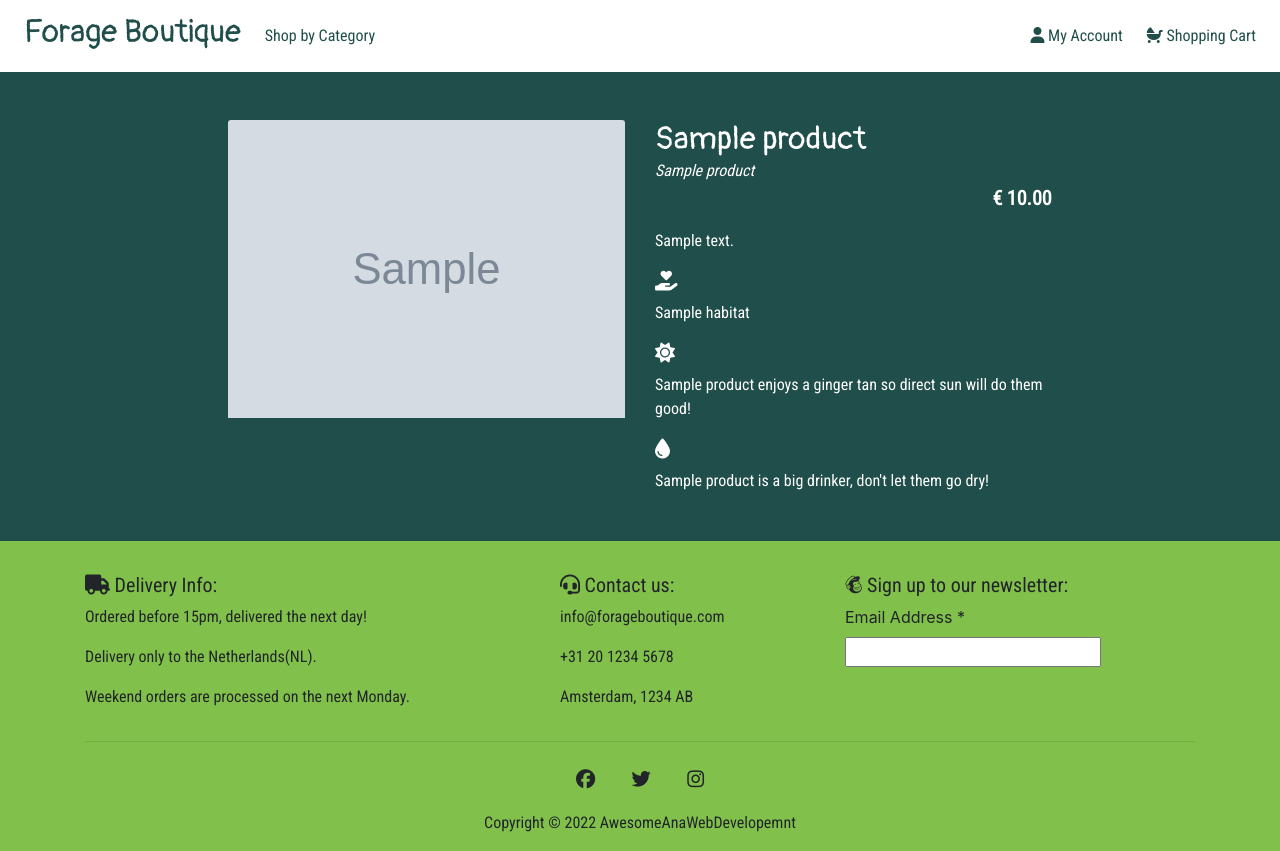
After one commit to anabramos/forageboutique, a Django app: page /products/1 in a window 1280 px wide. The commit adds this page. Run offline with Django 3.2, Linux system fonts and the light colour scheme; tables that the repository leaves empty hold one stand-in row (values such as "Sample post"); grey boxes marked "Sample" are stand-in pictures; some libraries are stand-ins or nearby versions.

Commit message:
Create product details view and templates

```diff
--- /dev/null
+++ b/products/templates/products/product_detail.html
@@ -0,0 +1,58 @@
+{% extends "base.html" %}
+{% load static %}
+
+{% block page_header %}
+    <div class="container header-container">
+        <div class="row">
+            <div class="col"></div>
+        </div>
+    </div>
+{% endblock %}
+
+{% block content %}
+    <div class="container-fluid bg-dark-green">
+        <div class="row">
+            <div class="col-12 col-md-6 col-lg-4 offset-lg-2">
+                <div class="image-container my-5">
+                    {% if product.image %}
+                        <a href="{{ product.image.url }}" target="_blank">
+                            <img class="card-img-top img-fluid" src="{{ product.image.url }}" alt="{{ product.name }}">
+                        </a>
+                        {% else %}
+                        <a href="">
+                            <img class="card-img-top img-fluid" src="{{ MEDIA_URL }}noimage.png" alt="{{ product.name }}">
+                        </a>
+                    {% endif %}
+                </div>
+            </div>
+            <div class="col-12 col-md-6 col-lg-4">
+                <div class="product-details-container mb-5 mt-md-5">
+                    <h2 class="mb-0">{{ product.friendly_name }}</h2>
+                    <p class="mb-0"><i>{{ product.name }}</i></p>
+                    <p class="lead mb-0 text-right font-weight-bold">€ {{ product.price }}</p>
+                    <p class="mt-3 text-justify">{{ product.description }}</p>
+
+                    <h5 class="mt-3"><i class="fas fa-solid fa-hand-holding-heart"></i></h5>
+                    <p>{{ product.habitat.friendly_name }}</p>
+
+                    {% if product.habitat.light_need == '++' %}
+                        <h5 class="mt-3"><i class="fas fa-solid fa-sun"></i></h5>
+                        <p>{{ product.friendly_name }} enjoys a ginger tan so direct sun will do them good!</p>
+                    {% else %}
+                        <h5 class="mt-3"><i class="fas fa-solid fa-cloud-sun"></i></h5>
+                        <p>{{ product.friendly_name }} is European, so watch out for the sunburn.</p>
+                    {% endif %}
+
+                    {% if product.habitat.water_need == '++' %}
+                        <h5 class="mt-3"><i class="fas fa-tint"></i></h5>
+                        <p>{{ product.friendly_name }} is a big drinker, don't let them go dry!</p>
+                    {% else %}
+                        <h5 class="mt-3"><i class="fas fa-tint-slash"></i></h5>
+                        <p>{{ product.friendly_name }} identifies as a Teetotaler so no excessive drinking.</p>
+                    {% endif %}
+
+                </div>
+            </div>
+        </div>
+    </div>
+{% endblock %}
--- a/products/templates/products/products.html
+++ b/products/templates/products/products.html
@@ -25,11 +25,11 @@
                         <div class="col-sm-6 col-md-6 col-lg-4 col-xl-3">
                             <div class="card h-100 border-0 text-dark-green">
                                 {% if product.image %}
-                                <a href="">
+                                <a href="{% url 'product_detail' product.id %}">
                                     <img class="card-img-top img-fluid" src="{{ product.image.url }}" alt="{{ product.name }}">
                                 </a>
                                 {% else %}
-                                <a href="">
+                                <a href="{% url 'product_detail' product.id %}">
                                     <img class="card-img-top img-fluid" src="{{ MEDIA_URL }}noimage.png" alt="{{ product.name }}">
                                 </a>
                                 {% endif %}
--- a/products/urls.py
+++ b/products/urls.py
@@ -2,5 +2,6 @@ from django.urls import path
 from . import views
 
 urlpatterns = [
-    path('', views.all_products, name='products')
+    path('', views.all_products, name='products'),
+    path('<product_id>', views.product_detail, name='product_detail'),
 ]
--- a/products/views.py
+++ b/products/views.py
@@ -1,4 +1,4 @@
-from django.shortcuts import render
+from django.shortcuts import render, get_object_or_404
 from .models import Product
 
 # Create your views here.
@@ -13,3 +13,15 @@ def all_products(request):
     }
 
     return render(request, 'products/products.html', context)
+
+
+def product_detail(request, product_id):
+    """ This view shows the product details of one individual plant """
+
+    product = get_object_or_404(Product, pk=product_id)
+
+    context = {
+        'product': product,
+    }
+
+    return render(request, 'products/product_detail.html', context)
```
